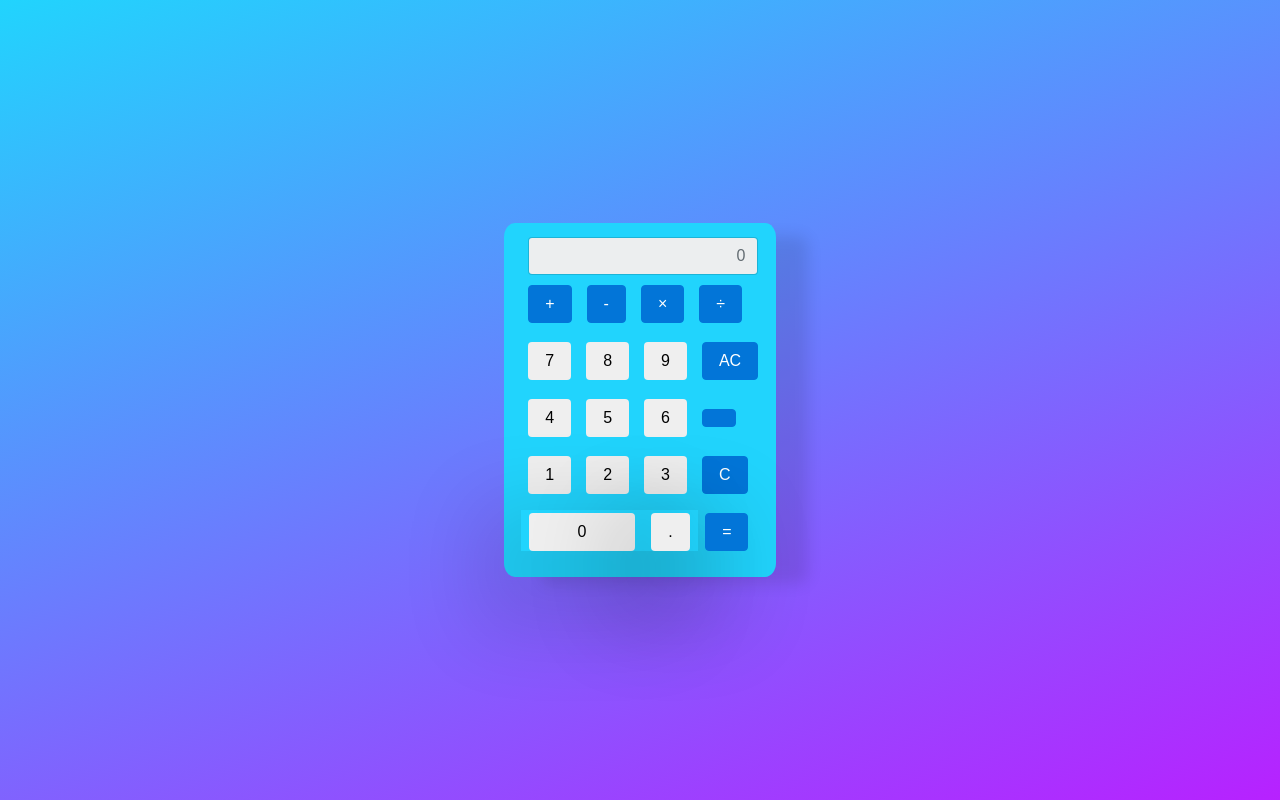
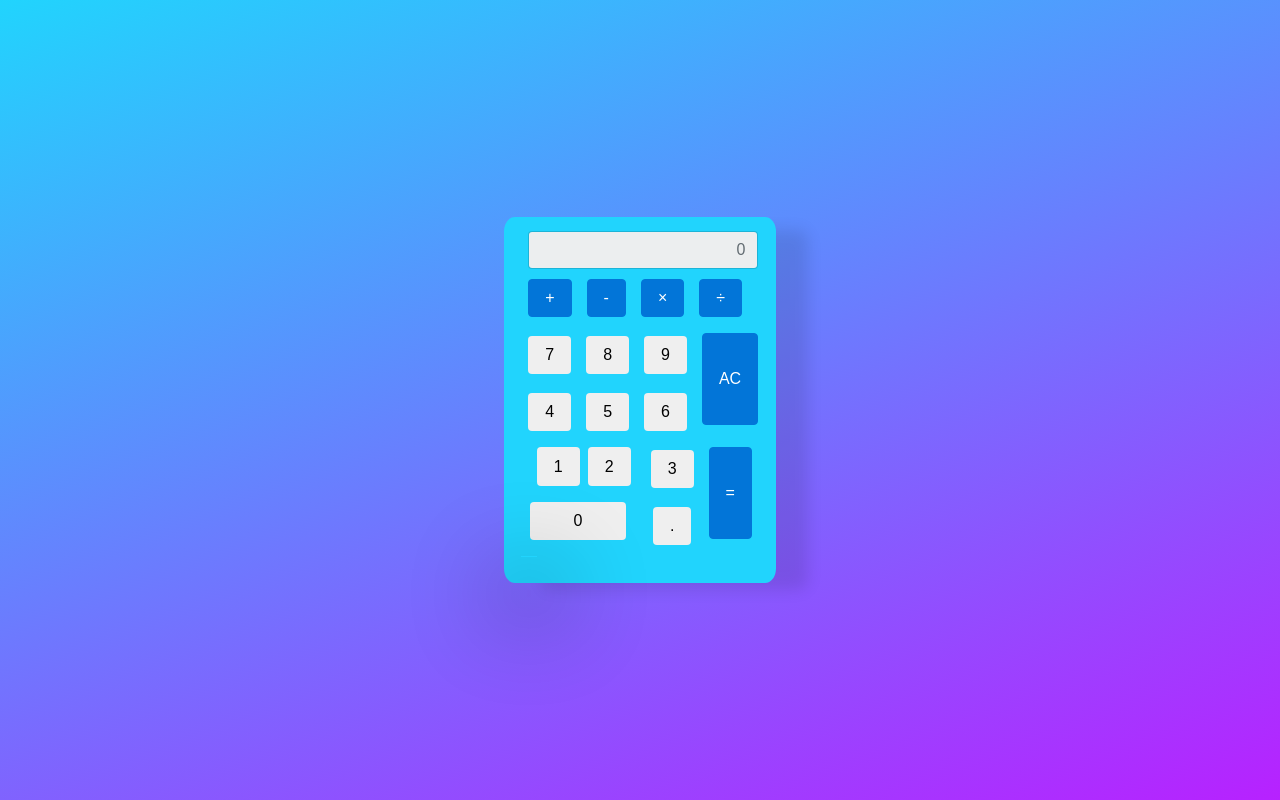
Before and after one commit to Jhesse-Jack/Basic-Calculator, a React (Create React App) app: page / in a window 1280 px wide. Built offline with nearby package versions, Linux system fonts and the light colour scheme.

Commit message:
Start working on functionality up next

```diff
--- a/src/App.css
+++ b/src/App.css
@@ -36,8 +36,8 @@
 .calc-button0 {
   flex: 0 0 50% !important;
   max-width: 100% !important;
-  padding: 0px 7.8px !important;
-  box-shadow: 0px 37px 77px 47px rgba(0,0,0,0.1);
+  padding: 0px 0px 0px 24px !important;
+  /* box-shadow: 0px 37px 77px 47px rgba(0,0,0,0.1); */
 }
 
 .calc-button-dot {
@@ -48,5 +48,16 @@
 }
 
 .ACbtn {
-  line-height: 2.5 !important;
+  line-height: 4.6 !important;
 }
+
+.oneandtwo {
+  justify-content: space-between;
+  margin: 0px 1px 0px 7px;
+}
+
+@media only screen and (max-width: 600px) {
+  .calc-container {
+    padding: 15px 20px;
+  }
+}
--- a/src/App.js
+++ b/src/App.js
@@ -53,11 +53,19 @@ function App() {
                 className="btn btn-light">
                 7
               </button>
+              <p></p>
+              <button className="btn btn-light">
+                4
+              </button>
             </div>
             <div className="calc-button col-3">
               <button
                 className="btn btn-light">
                 8
+              </button>
+              <p></p>
+              <button className="btn btn-light">
+                5
               </button>
             </div>
             <div className="calc-button col-3">
@@ -65,78 +73,55 @@ function App() {
                 className="btn btn-light">
                 9
               </button>
+              <p></p>
+              <button className="btn btn-light">
+                6
+              </button>
             </div>
             <div className="calc-button col-3">
               <button
-                className="btn btn-primary">
+                className="btn btn-primary ACbtn">
                 AC
               </button>
             </div>
           </div>
         <p></p>
         <div className="row">
-          <div className="calc-button col-3">
-            <button
-              className="btn btn-light">
-                4
+          <div className="calc-button0 col-6">
+            <div className="row">
+              <button className="btn btn-light oneandtwo">
+                1
               </button>
-          </div>
-          <div className="calc-button col-3">
-            <button
-              className="btn btn-light">
-              5
+              <br />
+              <button className="btn btn-light oneandtwo">
+                2
               </button>
-          </div>
-          <div className="calc-button col-3">
-            <button className="btn btn-light">
-              6
-            </button>
-          </div>
-          <div className="calc-button col-3">
-            <button className="btn btn-primary">
-
-            </button>
-          </div>
             </div>
             <p></p>
             <div className="row">
-          <div className="calc-button col-3">
-            <button className="btn btn-light">
-              1
+              <button className="col-9 btn btn-light">
+                0
               </button>
             </div>
-          <div className="calc-button col-3">
-            <button className="btn btn-light">
-              2
-            </button>
+            <p></p>
           </div>
           <div className="calc-button col-3">
             <button className="btn btn-light">
               3
             </button>
-          </div>
-          <div className="calc-button col-3">
-            <button className="btn btn-primary">
-              C
-            </button>
-          </div>
-        </div>
             <p></p>
-        <div className="row">
-          <div className="calc-button0 col-6">
-            <button className=" col-12 btn btn-light">
-              0
-            </button>
-          </div>
-          <div className="calc-button-dot col-3">
             <button className="btn btn-light">
               .
             </button>
           </div>
           <div className="calc-button col-3">
-            <button className="btn btn-primary">
+            <button className="btn btn-primary ACbtn">
               =
             </button>
+          </div>
+        </div>
+        <div className="row">
+          <div className="calc-button-dot col-3">
           </div>
         </div>
       </div>
```
Lines whose indentation alone changed are shown as unchanged.
